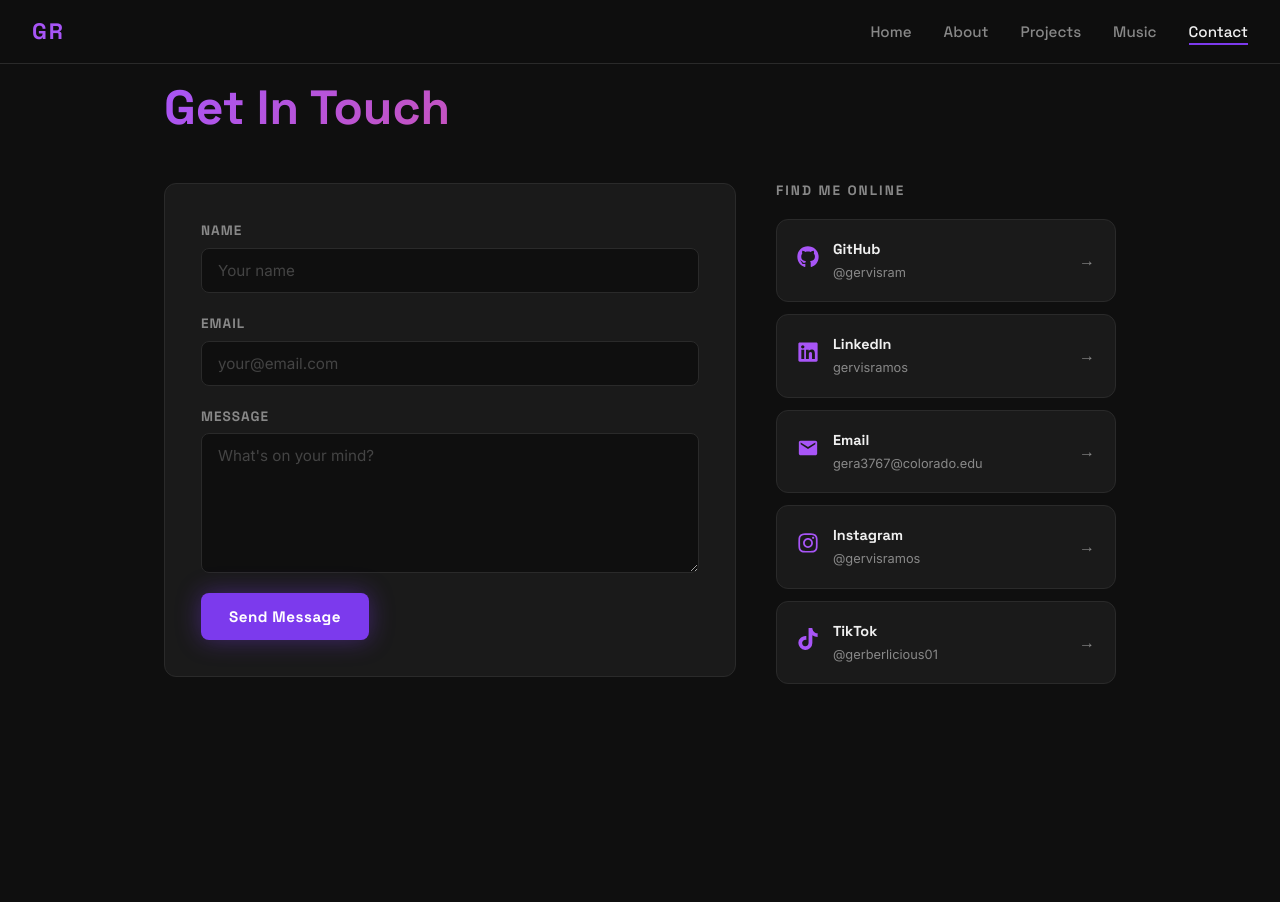
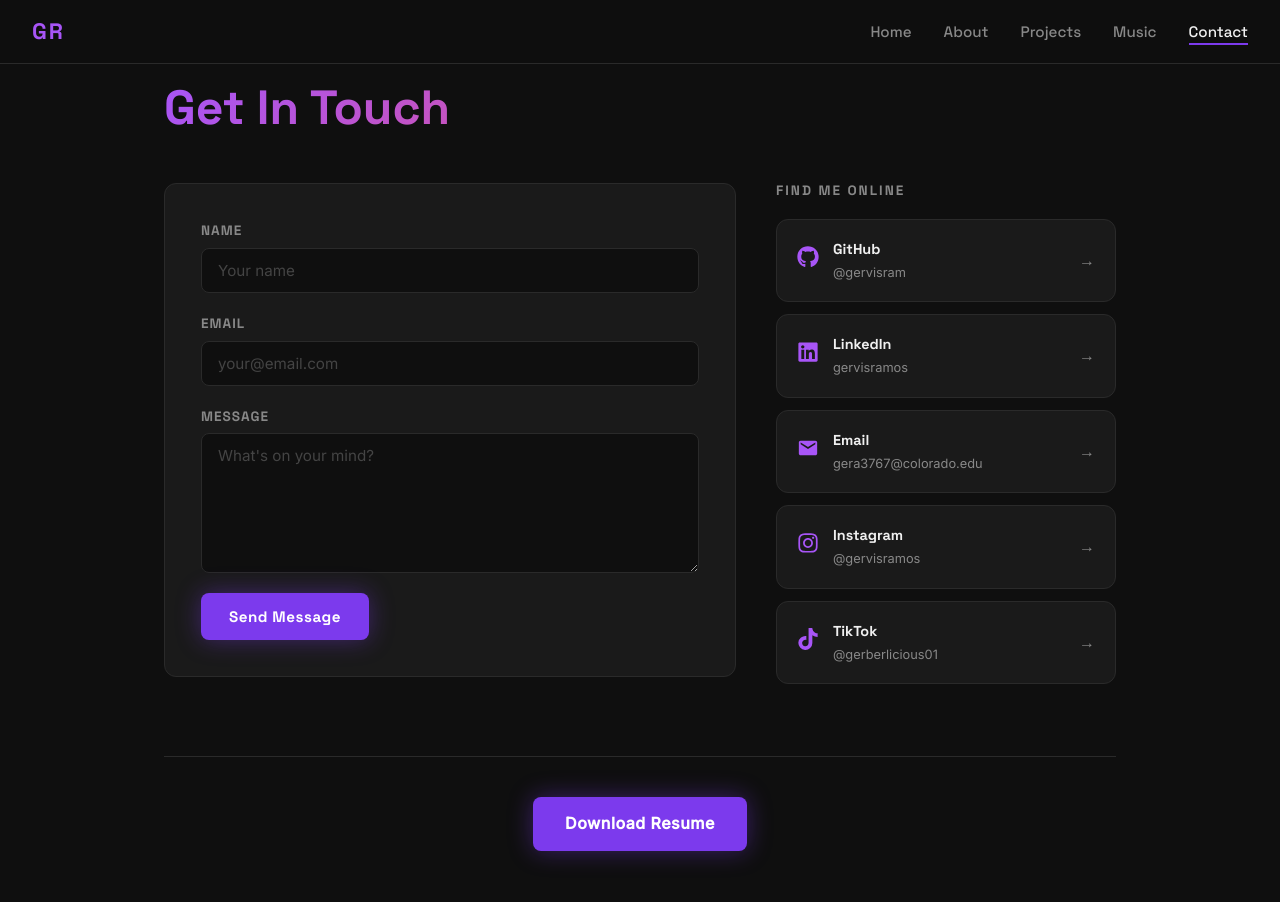
Before and after one commit to gervisram/gervisramos, a React (Vite) app: page /#/contact in a window 1280 px wide. Shown: the top 902 px of the page. Before the commit the page ends 800 px from the top, so only its background shows below. Built offline with nearby package versions, Linux system fonts and the light colour scheme.

Commit message:
Download Resume button added

```diff
--- a/src/pages/Contact.css
+++ b/src/pages/Contact.css
@@ -137,6 +137,27 @@
   transform: translateX(4px);
 }
 
+.resume-section {
+  display: flex;
+  flex-direction: column;
+  align-items: center;
+  gap: 16px;
+  margin-top: 60px;
+  padding-top: 40px;
+  border-top: 1px solid var(--border);
+}
+
+.resume-label {
+  color: var(--text-muted);
+  font-size: 0.95rem;
+  margin: 0;
+}
+
+.resume-btn {
+  padding: 14px 32px;
+  font-size: 1rem;
+}
+
 @media (max-width: 768px) {
   .contact-grid {
     grid-template-columns: 1fr;
--- a/src/pages/Contact.jsx
+++ b/src/pages/Contact.jsx
@@ -155,6 +155,21 @@ export default function Contact() {
           ))}
         </motion.div>
       </div>
+
+      <motion.div
+        className="resume-section"
+        initial={{ opacity: 0, y: 20 }}
+        animate={{ opacity: 1, y: 0 }}
+        transition={{ delay: 0.3, duration: 0.5 }}
+      >
+        <a
+          href="/gervisramos/resume.pdf"
+          download="Gervis_Ramos_Resume.pdf"
+          className="btn btn-primary resume-btn"
+        >
+          Download Resume
+        </a>
+      </motion.div>
     </main>
   )
 }
```
Also changed, not shown: 1 other file (tests, documents, lock files or other folders).
